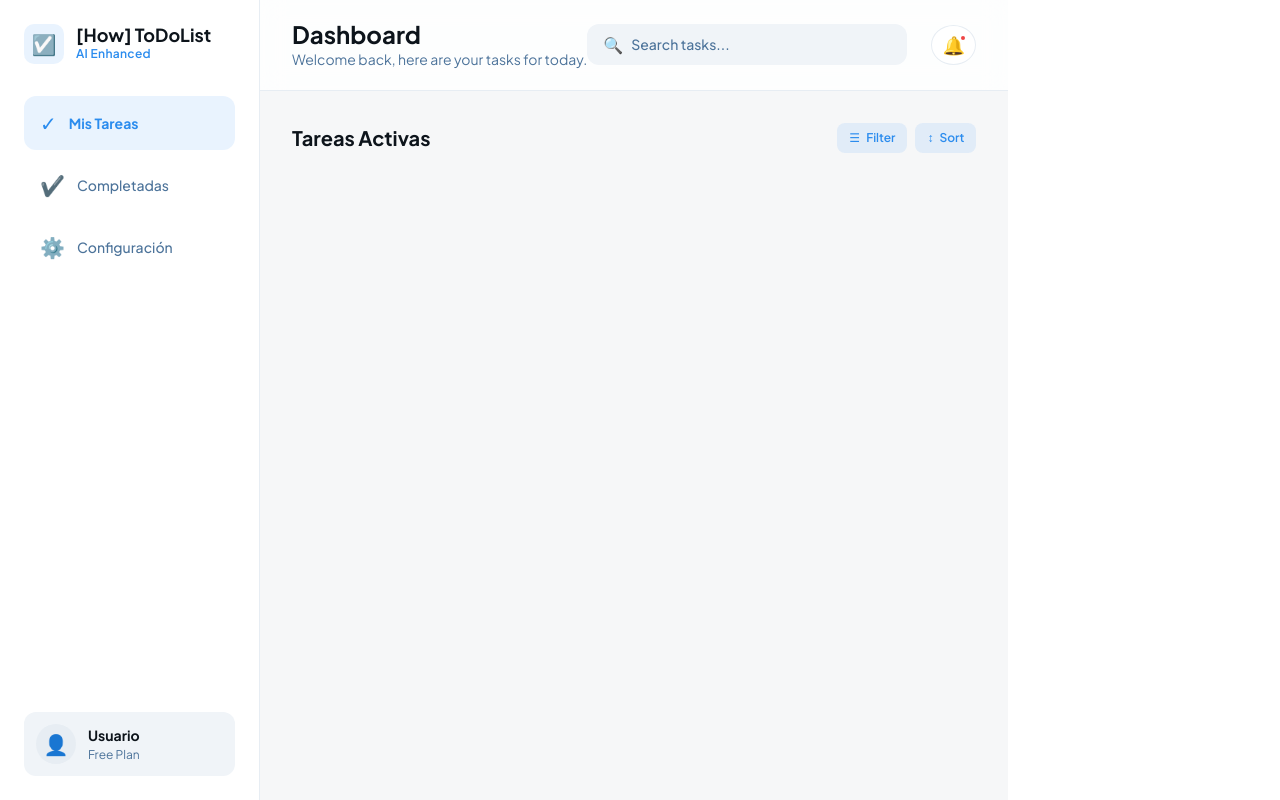
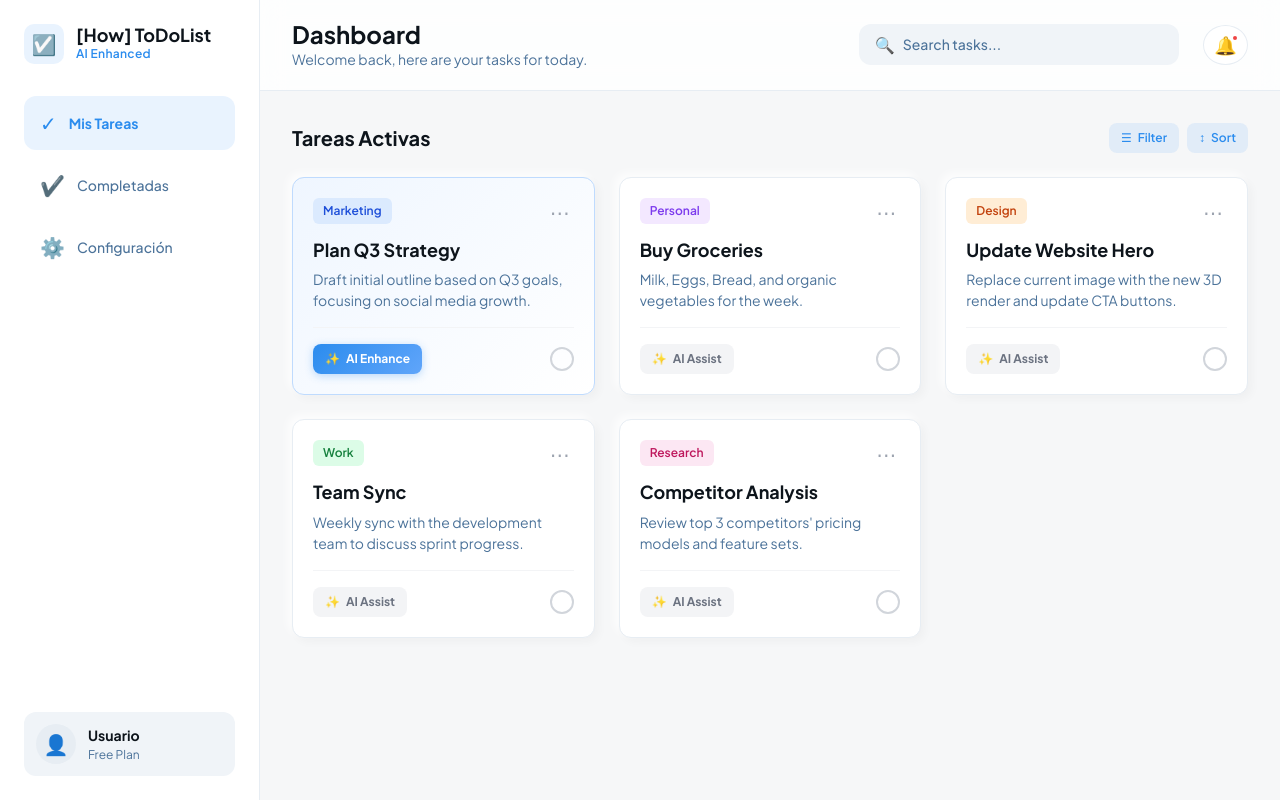
Before and after one commit to VarozXYZ/how-to-do-list, a React (Vite) app: page /dashboard in a window 1280 px wide. Built offline with nearby package versions, Linux system fonts and the light colour scheme.

Commit message:
feat: add CardItem component with example cards in Dashboard

```diff
--- /dev/null
+++ b/src/components/cards/CardItem.css
@@ -0,0 +1,184 @@
+.card-item {
+  display: flex;
+  flex-direction: column;
+  padding: 1.25rem;
+  background: #ffffff;
+  border-radius: 12px;
+  border: 1px solid #e7edf3;
+  transition: all 0.3s ease;
+  box-shadow: 4px 4px 10px rgba(0, 0, 0, 0.03), -4px -4px 10px rgba(255, 255, 255, 0.8);
+}
+
+.card-item:hover {
+  border-color: rgba(43, 140, 238, 0.3);
+  box-shadow: 0 10px 30px rgba(0, 0, 0, 0.08);
+}
+
+.card-item.ai-enhanced {
+  background: linear-gradient(135deg, #eff6ff 0%, #ffffff 100%);
+  border-color: #bfdbfe;
+}
+
+/* Header */
+.card-header {
+  display: flex;
+  justify-content: space-between;
+  align-items: flex-start;
+  margin-bottom: 0.75rem;
+}
+
+.card-category {
+  display: inline-flex;
+  align-items: center;
+  padding: 0.25rem 0.625rem;
+  border-radius: 6px;
+  font-size: 0.75rem;
+  font-weight: 600;
+}
+
+.category-blue {
+  background: #dbeafe;
+  color: #1d4ed8;
+}
+
+.category-purple {
+  background: #f3e8ff;
+  color: #7c3aed;
+}
+
+.category-orange {
+  background: #ffedd5;
+  color: #c2410c;
+}
+
+.category-green {
+  background: #dcfce7;
+  color: #15803d;
+}
+
+.category-pink {
+  background: #fce7f3;
+  color: #be185d;
+}
+
+.card-more-btn {
+  padding: 0.25rem;
+  background: transparent;
+  border: none;
+  border-radius: 50%;
+  cursor: pointer;
+  color: #9ca3af;
+  font-size: 1.25rem;
+  line-height: 1;
+  transition: all 0.2s ease;
+}
+
+.card-more-btn:hover {
+  background: #f3f4f6;
+  color: #6b7280;
+}
+
+/* Content */
+.card-title {
+  font-size: 1.125rem;
+  font-weight: 700;
+  color: #0d141b;
+  margin: 0 0 0.5rem 0;
+  line-height: 1.3;
+}
+
+.card-description {
+  font-size: 0.875rem;
+  color: #4c739a;
+  margin: 0 0 1rem 0;
+  line-height: 1.5;
+  display: -webkit-box;
+  -webkit-line-clamp: 2;
+  -webkit-box-orient: vertical;
+  overflow: hidden;
+}
+
+/* Footer */
+.card-footer {
+  display: flex;
+  align-items: center;
+  justify-content: space-between;
+  padding-top: 1rem;
+  border-top: 1px solid #f3f4f6;
+  margin-top: auto;
+}
+
+.ai-assist-btn {
+  display: flex;
+  align-items: center;
+  gap: 0.375rem;
+  padding: 0.375rem 0.75rem;
+  background: #f3f4f6;
+  border: none;
+  border-radius: 8px;
+  font-size: 0.75rem;
+  font-weight: 700;
+  color: #6b7280;
+  font-family: 'Plus Jakarta Sans', sans-serif;
+  cursor: pointer;
+  transition: all 0.2s ease;
+}
+
+.ai-assist-btn:hover {
+  background: rgba(43, 140, 238, 0.1);
+  color: #2b8cee;
+}
+
+.ai-assist-btn.enhanced {
+  background: linear-gradient(135deg, #2b8cee 0%, #60a5fa 100%);
+  color: #ffffff;
+  box-shadow: 0 2px 8px rgba(43, 140, 238, 0.3);
+}
+
+.ai-assist-btn.enhanced:hover {
+  box-shadow: 0 4px 12px rgba(43, 140, 238, 0.4);
+}
+
+/* Checkbox */
+.checkbox-wrapper {
+  position: relative;
+  display: inline-flex;
+  cursor: pointer;
+}
+
+.checkbox-wrapper input {
+  position: absolute;
+  opacity: 0;
+  cursor: pointer;
+  height: 0;
+  width: 0;
+}
+
+.checkmark {
+  width: 24px;
+  height: 24px;
+  border: 2px solid #d1d5db;
+  border-radius: 50%;
+  display: flex;
+  align-items: center;
+  justify-content: center;
+  transition: all 0.2s ease;
+}
+
+.checkbox-wrapper input:checked ~ .checkmark {
+  background: #2b8cee;
+  border-color: #2b8cee;
+}
+
+.checkmark::after {
+  content: '✓';
+  color: white;
+  font-size: 0.875rem;
+  font-weight: bold;
+  opacity: 0;
+  transition: opacity 0.2s ease;
+}
+
+.checkbox-wrapper input:checked ~ .checkmark::after {
+  opacity: 1;
+}
--- a/src/components/cards/CardItem.jsx
+++ b/src/components/cards/CardItem.jsx
@@ -1,6 +1,54 @@
-const CardItem = () => {
+import './CardItem.css'
+
+const CardItem = ({ card, onToggleComplete, onAiAssist }) => {
+  const { id, title, description, category, completed, aiEnhanced } = card
+
+  const getCategoryClass = (cat) => {
+    const categories = {
+      'Marketing': 'category-blue',
+      'Personal': 'category-purple',
+      'Design': 'category-orange',
+      'Work': 'category-green',
+      'Research': 'category-pink'
+    }
+    return categories[cat] || 'category-blue'
+  }
+
   return (
-    <div>CardItem Component</div>
+    <div className={`card-item ${aiEnhanced ? 'ai-enhanced' : ''}`}>
+      {/* Header */}
+      <div className="card-header">
+        <span className={`card-category ${getCategoryClass(category)}`}>
+          {category}
+        </span>
+        <button className="card-more-btn">
+          <span>⋯</span>
+        </button>
+      </div>
+
+      {/* Content */}
+      <h4 className="card-title">{title}</h4>
+      <p className="card-description">{description}</p>
+
+      {/* Footer */}
+      <div className="card-footer">
+        <button
+          className={`ai-assist-btn ${aiEnhanced ? 'enhanced' : ''}`}
+          onClick={() => onAiAssist && onAiAssist(id)}
+        >
+          <span>✨</span>
+          <span>{aiEnhanced ? 'AI Enhance' : 'AI Assist'}</span>
+        </button>
+        <label className="checkbox-wrapper">
+          <input
+            type="checkbox"
+            checked={completed}
+            onChange={() => onToggleComplete && onToggleComplete(id)}
+          />
+          <span className="checkmark"></span>
+        </label>
+      </div>
+    </div>
   )
 }
 
--- a/src/pages/Dashboard.jsx
+++ b/src/pages/Dashboard.jsx
@@ -1,10 +1,66 @@
 import { useState } from 'react'
 import { Form, InputGroup } from 'react-bootstrap'
 import Sidebar from '../components/layout/Sidebar'
+import CardItem from '../components/cards/CardItem'
 import './Dashboard.css'
+
+// Example cards - remove later
+const exampleCards = [
+  {
+    id: 1,
+    title: 'Plan Q3 Strategy',
+    description: 'Draft initial outline based on Q3 goals, focusing on social media growth.',
+    category: 'Marketing',
+    completed: false,
+    aiEnhanced: true
+  },
+  {
+    id: 2,
+    title: 'Buy Groceries',
+    description: 'Milk, Eggs, Bread, and organic vegetables for the week.',
+    category: 'Personal',
+    completed: false,
+    aiEnhanced: false
+  },
+  {
+    id: 3,
+    title: 'Update Website Hero',
+    description: 'Replace current image with the new 3D render and update CTA buttons.',
+    category: 'Design',
+    completed: false,
+    aiEnhanced: false
+  },
+  {
+    id: 4,
+    title: 'Team Sync',
+    description: 'Weekly sync with the development team to discuss sprint progress.',
+    category: 'Work',
+    completed: false,
+    aiEnhanced: false
+  },
+  {
+    id: 5,
+    title: 'Competitor Analysis',
+    description: "Review top 3 competitors' pricing models and feature sets.",
+    category: 'Research',
+    completed: false,
+    aiEnhanced: false
+  }
+]
 
 const Dashboard = () => {
   const [searchQuery, setSearchQuery] = useState('')
+  const [cards, setCards] = useState(exampleCards)
+
+  const handleToggleComplete = (id) => {
+    setCards(cards.map(card =>
+      card.id === id ? { ...card, completed: !card.completed } : card
+    ))
+  }
+
+  const handleAiAssist = (id) => {
+    console.log('AI Assist clicked for card:', id)
+  }
 
   return (
     <div className="dashboard-wrapper">
@@ -54,7 +110,14 @@ const Dashboard = () => {
 
           {/* Card Grid */}
           <div className="cards-grid">
-            {/* Cards coming next */}
+            {cards.map(card => (
+              <CardItem
+                key={card.id}
+                card={card}
+                onToggleComplete={handleToggleComplete}
+                onAiAssist={handleAiAssist}
+              />
+            ))}
           </div>
         </div>
       </main>
```
